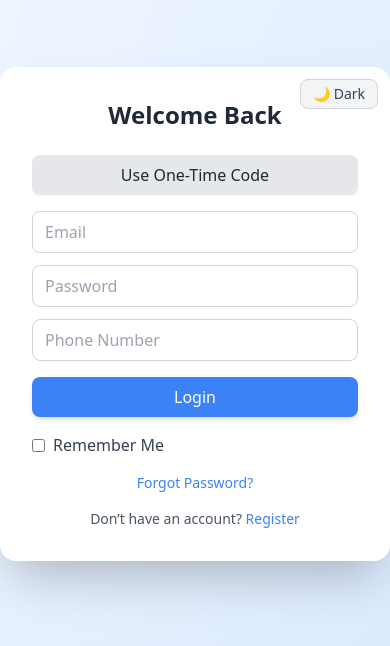
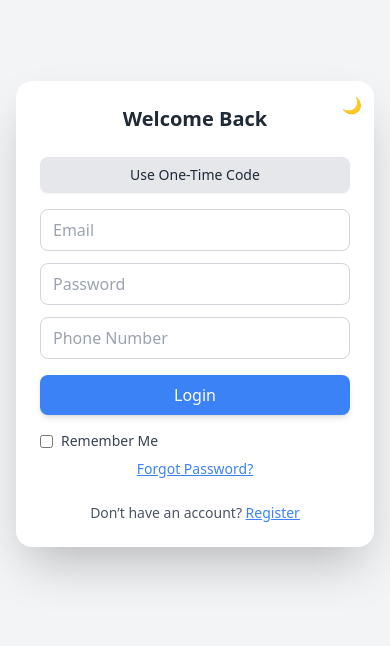
Before and after one commit to GreatDeveloper66/fullstack-starter-react-node, a React (Create React App) app in the folder frontend/: page /login in a window 390 px wide. Shown: the part 108-754 px from the top of the page. Built offline with nearby package versions, Linux system fonts and the light colour scheme.

Commit message:
Update login form to be more responsive

```diff
--- a/frontend/src/UserAuthForms/LoginForm.jsx
+++ b/frontend/src/UserAuthForms/LoginForm.jsx
@@ -50,32 +50,37 @@ function LoginForm() {
   };
 
   return (
-    <div className="container">
-      <div className="contrasted-container">
+    <div className="min-h-screen flex items-center justify-center bg-gray-100 dark:bg-gray-900 px-4 sm:px-6 lg:px-8 transition-colors duration-300">
+      <div className="w-full max-w-md bg-white dark:bg-gray-800 shadow-2xl rounded-2xl p-6 sm:p-8 md:p-10 relative">
         {/* Dark mode toggle */}
-        <button onClick={() => setDarkMode(!darkMode)} className="btn-toggle">
-          {darkMode ? "☀️ Light" : "🌙 Dark"}
+        <button
+          onClick={() => setDarkMode(!darkMode)}
+          className="absolute top-3 right-3 sm:top-4 sm:right-4 text-gray-500 dark:text-gray-300 hover:text-blue-500 transition"
+        >
+          {darkMode ? "☀️" : "🌙"}
         </button>
 
-        <h2 className="heading-2xl">
+        {/* Heading */}
+        <h2 className="text-xl sm:text-2xl md:text-3xl font-semibold text-center text-gray-800 dark:text-gray-100 mb-6 sm:mb-8">
           {isRegister ? "Create an Account" : "Welcome Back"}
         </h2>
 
+        {/* Toggle Login Method */}
         {!isRegister && (
-          // Toggle between password and code login
-          <div className="flex justify-center space-x-4 mb-4">
+          <div className="flex justify-center mb-4 sm:mb-6">
             <button
               type="button"
               onClick={() => setUseCode(!useCode)}
-              className="btn-secondary"
+              className="btn-secondary w-full sm:w-auto text-sm sm:text-base"
             >
               {useCode ? "Use Password Instead" : "Use One-Time Code"}
             </button>
           </div>
         )}
 
-        <form onSubmit={handleSubmit} className="flex flex-col space-y-4">
-          <div className="space-y-3">
+        {/* Form */}
+        <form onSubmit={handleSubmit} className="space-y-4 sm:space-y-5">
+          <div className="space-y-3 sm:space-y-4">
             {isRegister && (
               <>
                 <input
@@ -103,23 +108,23 @@ function LoginForm() {
               onChange={(e) => setEmail(e.target.value)}
             />
 
-            {useCode ? (
-              <>
+            {!isRegister && (useCode ? (
+              <div className="flex flex-col sm:flex-row sm:items-center sm:space-x-2 space-y-2 sm:space-y-0">
                 <input
                   type="text"
                   placeholder="Verification Code"
                   value={code}
                   onChange={(e) => setCode(e.target.value)}
-                  className={inputClasses}
+                  className={`${inputClasses} flex-1`}
                 />
                 <button
                   type="button"
                   onClick={handleSendCode}
-                  className="text-sm text-blue-500 hover:underline self-start"
+                  className="btn-outline w-full sm:w-auto text-sm sm:text-base"
                 >
                   Send Code
                 </button>
-              </>
+              </div>
             ) : (
               <input
                 type="password"
@@ -128,7 +133,7 @@ function LoginForm() {
                 onChange={(e) => setPassword(e.target.value)}
                 className={inputClasses}
               />
-            )}
+            ))}
 
             {isRegister && (
               <input
@@ -148,40 +153,39 @@ function LoginForm() {
               onChange={(e) => setPhone(e.target.value)}
             />
           </div>
-          <button type="submit" className="btn-primary">
+
+          <button type="submit" className="btn-primary w-full">
             {isRegister ? "Register" : "Login"}
           </button>
         </form>
 
-        {!isRegister && !forgotPassword && (
-          <div className="flex items-center mt-4">
-            <input
-              type="checkbox"
-              checked={rememberMe}
-              onChange={() => setRememberMe(!rememberMe)}
-              className="mr-2"
-            />
-            <span className="text-gray-700 dark:text-gray-300">
+        {/* Remember Me + Forgot Password */}
+        {!isRegister && (
+          <div className="flex flex-col sm:flex-row sm:justify-between sm:items-center mt-4 sm:mt-5 text-sm sm:text-base space-y-2 sm:space-y-0">
+            <label className="flex items-center text-gray-700 dark:text-gray-300">
+              <input
+                type="checkbox"
+                checked={rememberMe}
+                onChange={() => setRememberMe(!rememberMe)}
+                className="mr-2 rounded"
+              />
               Remember Me
-            </span>
-          </div>
-        )}
+            </label>
 
-        {!isRegister && (
-          <p className="text-sm text-gray-600 dark:text-gray-400 mt-4 text-center">
             <button
-              className="text-blue-500 hover:underline"
+              className="btn-link text-center sm:text-right"
               onClick={() => setForgotPassword(!forgotPassword)}
             >
               {forgotPassword ? "Back to Login" : "Forgot Password?"}
             </button>
-          </p>
+          </div>
         )}
 
-        <p className="text-sm text-gray-600 dark:text-gray-400 mt-4 text-center">
+        {/* Toggle Register/Login */}
+        <p className="text-sm sm:text-base text-gray-600 dark:text-gray-400 mt-6 text-center">
           {isRegister ? "Already have an account?" : "Don’t have an account?"}{" "}
           <button
-            className="text-blue-500 hover:underline"
+            className="btn-link"
             onClick={() => setIsRegister(!isRegister)}
           >
             {isRegister ? "Login" : "Register"}
```
